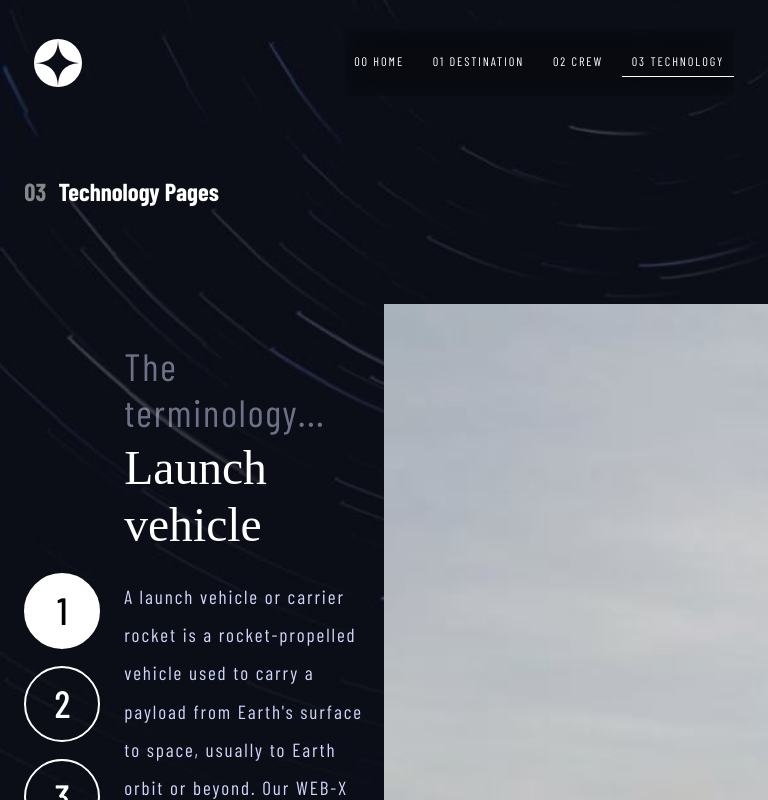
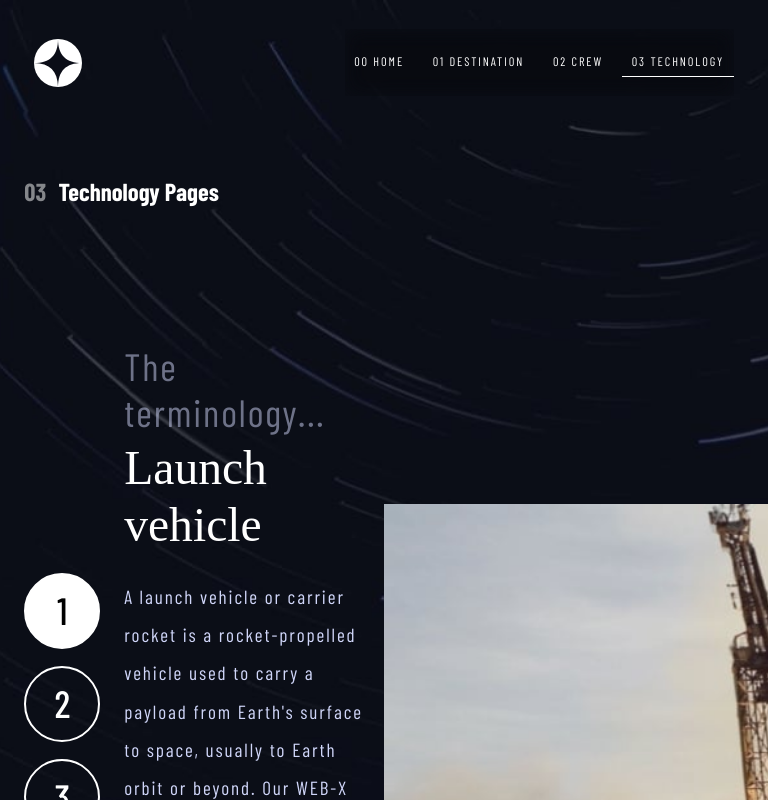
Before and after one commit to agun36/space-tourism-website-main-dev, a React (Vite) app: page /technology in a window 768 px wide. Shown: the top 800 px of the page. Built offline with nearby package versions, Linux system fonts and the light colour scheme; a web font is replaced by a local one.

Commit message:
modifie technology

```diff
--- a/src/components/spaceTouristLayout/styles.scss
+++ b/src/components/spaceTouristLayout/styles.scss
@@ -237,12 +237,9 @@ section {
 
 
                 .tech-picture {
-                    @media (min-width: 576px) and (max-width: 1024px) {
-                        picture {
-                            img {
-                                width: 100%;
-                                min-height: 100vh !important;
-                            }
+                    picture {
+                        img {
+                            min-height: 50vh !important;
                         }
                     }
                 }
--- a/src/pages/technologyPages.tsx
+++ b/src/pages/technologyPages.tsx
@@ -24,7 +24,7 @@ export const TechnologyPages = () => {
                     <div className='tech-picture  col-md-6 col-sm-12 ms-md-auto order-1 order-md-2 order-sm-2'>
                         <picture className='pic '>
                             <source srcSet={currentTechnology.images.landscape} media="(min-width: 768px)" />
-                            <img src={currentTechnology.images.portrait} alt="Technology" className='w-100 w-md-auto w-sm-wide min-vh-50' />
+                            <img src={currentTechnology.images.portrait} alt="Technology" className='w-100 w-md-auto w-sm-wide ' />
                         </picture>
                     </div>
 
```
